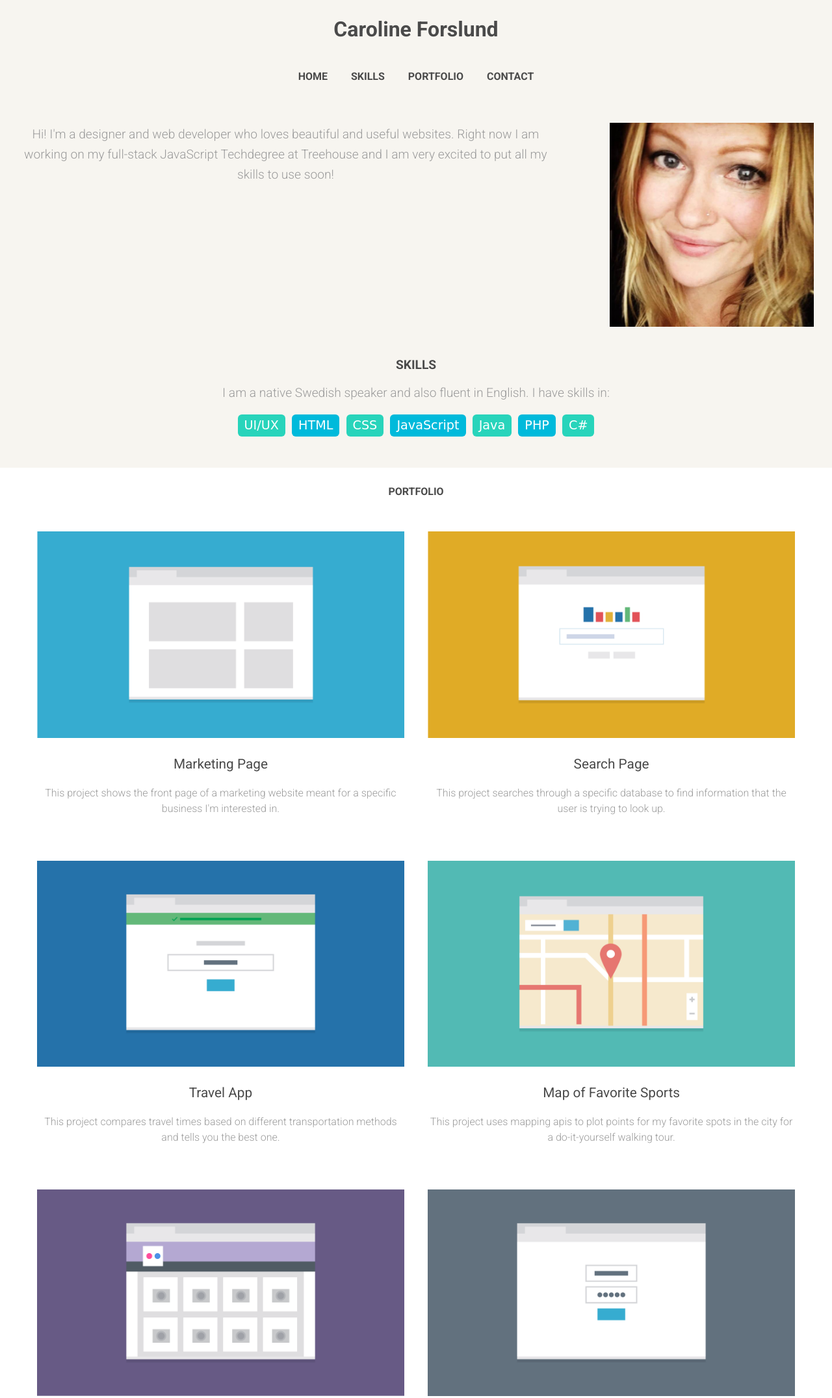
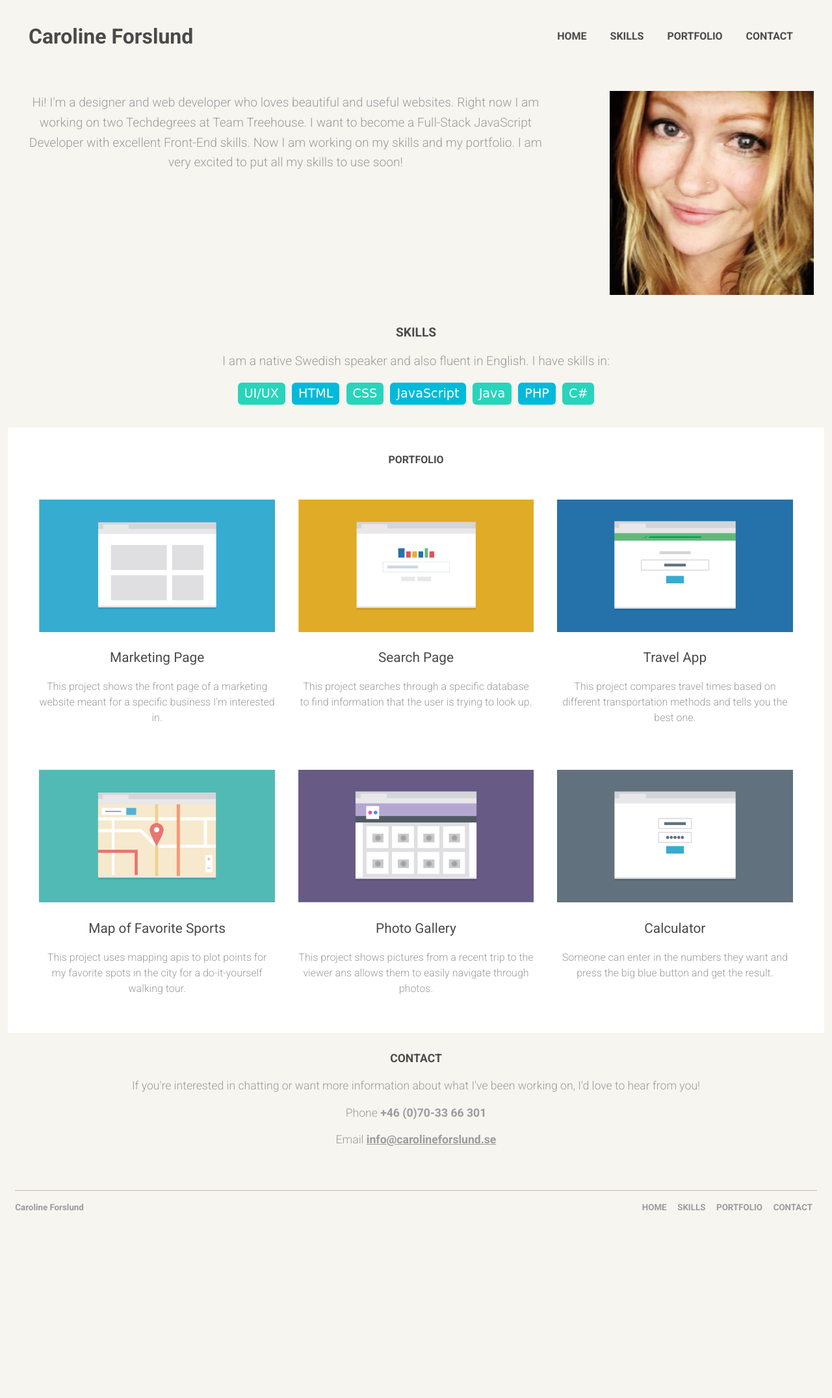
Before and after one commit to CarroForslund/fewd-project2, a plain HTML site: page index.html in a window 1280 px wide. Shown: the top 2152 px of the page at 65% size. After the commit the page ends 1881 px from the top, so only its background shows below. Drawn offline with Linux system fonts and the light colour scheme; a web font is replaced by a local one.

Commit message:
Project should exceed expectations

```diff
--- a/css/styles.css
+++ b/css/styles.css
@@ -1,6 +1,7 @@
 body {
   background-color: #f7f5f0;
   text-align: center;
+  line-height: 1.5em;
   margin: 0;
   font-family: 'Roboto', sans-serif;
   color: #4a4a4a;
@@ -13,24 +14,31 @@ nav ul {
 
 nav ul li {
   list-style-type: none;
+  margin: .5em 0;
+
+}
+
+nav a {
+  display: block;
+  text-decoration: none;
+  width: 100%;
   padding: .7em 0;
-  margin: .5em 0;
   background-color: #28d4bb;
   color: #ffffff;
+  text-transform: uppercase;
+  font-weight: bold;
   transition: background-color .5s;
 }
 
-nav ul li:hover {
+nav a:hover {
   background-color: #ce1d6b;
 }
 
-nav a {
-  text-decoration: none;
+a {
+  color: #9b9b9b;
 }
 
-a {
-  text-transform: uppercase;
-  font-weight: bold;
+a:hover {
   color: #ce1d6b;
 }
 
@@ -54,8 +62,8 @@ hr {
   background-color:#b9b9b9;
   color:#b9b9b9;
   border: 0 none;
-  margin-top: 5px;
-  margin-bottom:5px;
+  margin-top: 1em;
+  margin-bottom:1em;
 }
 
 p {
@@ -107,8 +115,10 @@ ul.skills {
 }
 
 footer {
-  justify-content: center;
   font-size: smaller;
+  vertical-align: middle;
+  margin: 0 1em;
+  padding: 0 1em;
 }
 
 footer:after {
@@ -121,6 +131,18 @@ footer:after {
   display: none;
 }
 
+.footer-nav-mobile a {
+  display: block;
+  text-decoration: none;
+  color: #9b9b9b;
+  text-transform: uppercase;
+  font-weight: bold;
+}
+
+.footer-nav-mobile a:hover {
+  text-decoration: underline;
+}
+
 .float-left {
   float: left;
 }
@@ -130,28 +152,42 @@ footer:after {
 }
 
 /* TABLET SIZE
----------------------------------*/
+-------------------------------------*/
 @media screen and (min-width: 768px) {
 
-  body {
-    line-height: 1.5em;
+  .student {
+    display: block;
+    margin-top: 1em;
+    margin-bottom: .5em;
+  }
+
+  nav {
+    display: inline-block;
+  }
+
+  nav ul {
+    margin: .5em;
   }
 
   nav ul li,
   .footer-nav ul li {
     display: inline-block;
     list-style-type: none;
-    background-color: transparent;
-    color: #4a4a4a;
-    margin: 1em;
-  }
-
-  nav ul li:hover {
-    background-color: #ce1d6b;
+    margin: 0;
   }
 
   nav a {
     text-decoration: none;
+    display: block;
+    padding: .7em .5em;
+    background-color: transparent;
+    color: #4a4a4a;
+    transition: background-color .5s;
+  }
+
+  nav a:hover {
+    background-color: #ce1d6b;
+    color: #ffffff;
   }
 
   .profile-img {
@@ -185,20 +221,37 @@ footer:after {
     font-size: 1.1em;
   }
 
-  footer {
+  .student-name,
+  .footer-nav {
+    display: inline-block;
+    height: 100%;
     vertical-align: middle;
   }
 
-  .student-name,
-  .footer-nav {
-    display: inline-block;
-    float: right;
-    height: 100%;
+  .student-name p {
+    margin: 0;
+    vertical-align: middle;
   }
 
   .footer-nav ul {
     margin: 0;
     padding: 0;
+    font-weight: bold;
+    text-transform: uppercase;
+  }
+
+  .footer-nav ul li {
+    margin: 0 .5em;
+  }
+
+  .footer-nav a {
+    display: inline-block;
+    text-decoration: none;
+    color: #9b9b9b;
+  }
+
+  .footer-nav a:hover {
+    text-decoration: underline;
   }
 
   .footer-nav-mobile {
@@ -211,4 +264,48 @@ footer:after {
 ---------------------------------*/
 @media screen and (min-width: 1024px) {
 
+  header {
+    margin: 2em;
+    justify-content: center;
+    vertical-align: middle;
+  }
+
+  header:after {
+    content: "";
+    display: table;
+    clear: both;
+  }
+
+  .student {
+    display: inline-block;
+    vertical-align: middle;
+    float: left;
+    margin: 0;
+  }
+
+  nav {
+    vertical-align: middle;
+    float: right;
+  }
+
+  nav ul,
+  nav ul li {
+    margin: 0 .5em;
+    padding: 0;
+    list-style-type: none;
+  }
+
+  nav ul li a {
+    margin: 0;
+    padding: 0 .5em;
+  }
+
+  .portfolio-project {
+    max-width: 30%;
+  }
+
+  #contact {
+    max-width: 80%;
+  }
+
 }
--- a/index.html
+++ b/index.html
@@ -3,36 +3,41 @@
 <html lang="en">
 <head>
   <meta charset="utf-8">
-  <title></title>
+  <title>Student's Portfolio Page</title>
   <meta name="viewport" content="width=device-width, initial-scale=1.0">
   <link rel="stylesheet" href="css/styles.css">
   <link href="https://fonts.googleapis.com/css?family=Roboto:300,400,700" rel="stylesheet">
   <link href="https://fonts.googleapis.com/css?family=Shadows+Into+Light+Two" rel="stylesheet">
 </head>
   <body>
-    <div class="wrapper">
 
-      <header>
-        <h1>Caroline Forslund</h1>
+      <header class="wrapper">
+
+        <h1 class="student">Caroline Forslund</h1>
+
+        <nav>
+            <ul>
+              <li><a href="#">Home</a></li>
+              <li><a href="#skills">Skills</a></li>
+              <li><a href="#portfolio">Portfolio</a></li>
+              <li><a href="#contact">Contact</a></li>
+            </ul>
+        </nav>
+
       </header>
 
-      <nav>
-          <ul>
-            <a href="#"><li>Home</li></a>
-            <a href="#skills"><li>Skills</li></a>
-            <a href="#portfolio"><li>Portfolio</li></a>
-            <a href="#contact"><li>Contact</li></a>
-          </ul>
-      </nav>
 
-      <main>
+
+      <main class="wrapper">
 
         <div id="home">
           <img src="images/caroline.jpg" alt="Student profile picture" class="profile-img"/>
           <p class="about">
             Hi! I'm a designer and web developer who loves beautiful and useful
-            websites. Right now I am working on my full-stack JavaScript Techdegree
-            at Treehouse and I am very excited to put all my skills to use soon!
+            websites. Right now I am working on two Techdegrees at Team Treehouse.
+            I want to become a Full-Stack JavaScript Developer with excellent Front-End skills.
+            Now I am working on my skills and my portfolio. I am very excited to put
+            all my skills to use soon!
           </p>
         </div> <!-- home -->
 
@@ -51,9 +56,7 @@
           </ul>
         </div> <!-- skills -->
 
-      </div> <!-- wrapper -->
-
-      <div id="portfolio">
+      <div id="portfolio" class="wrapper">
         <div class="wrapper">
 
           <h2>Portfolio</h2>
@@ -121,24 +124,28 @@
             I've been working on, I'd love to hear from you!
           </p>
           <p>Phone <strong>+46 (0)70-33 66 301</strong></p>
-          <p>Email <strong> info@carolineforslund.se</strong></p>
+          <p>Email <strong><a href="mailto:info@carolineforslund.se">info@carolineforslund.se</a></strong></p>
       </div> <!-- contact -->
+
     </main>
 
     <footer class="wrapper">
       <hr>
-      <div class="float-left">
+      <div class="student-name float-left">
         <p><strong>Caroline Forslund</strong></p>
       </div>
-      <div class="footer-nav">
+      <div class="footer-nav float-right">
         <ul>
-          <a href="#"><li>Home</li></a>
-          <a href="#skills"><li>Skills</li></a>
-          <a href="#portfolio"><li>Portfolio</li></a>
-          <a href="#contact"><li>Contact</li></a>
+          <li><a href="#">Home</a></li>
+          <li><a href="#skills">Skills</a></li>
+          <li><a href="#portfolio">Portfolio</a></li>
+          <li><a href="#contact">Contact</a></li>
         </ul>
       </div>
-      <p class="footer-nav-mobile float-right"><a href="#">Back to top</a></p>
+
+      <div class="footer-nav-mobile float-right">
+        <p><a href="#">Back to top</a></p>
+      </div>
     </footer>
   </body>
   </html>
```
